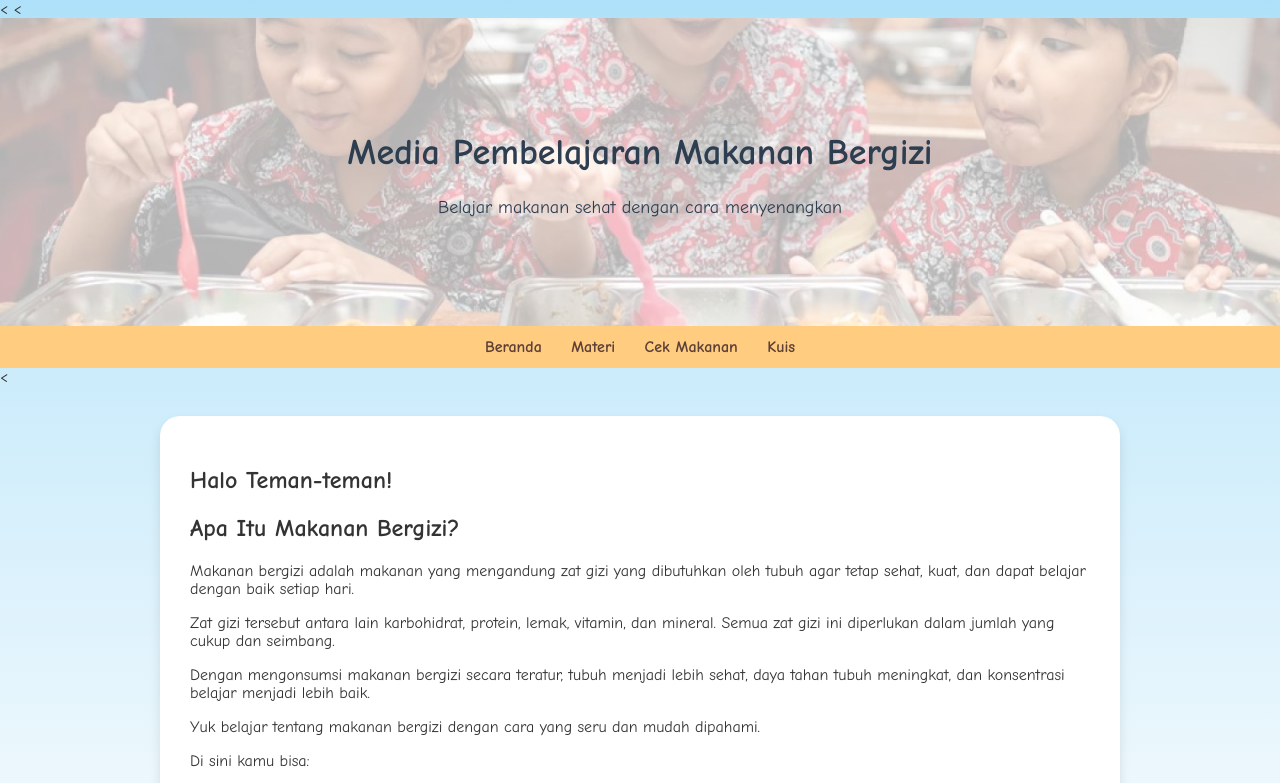
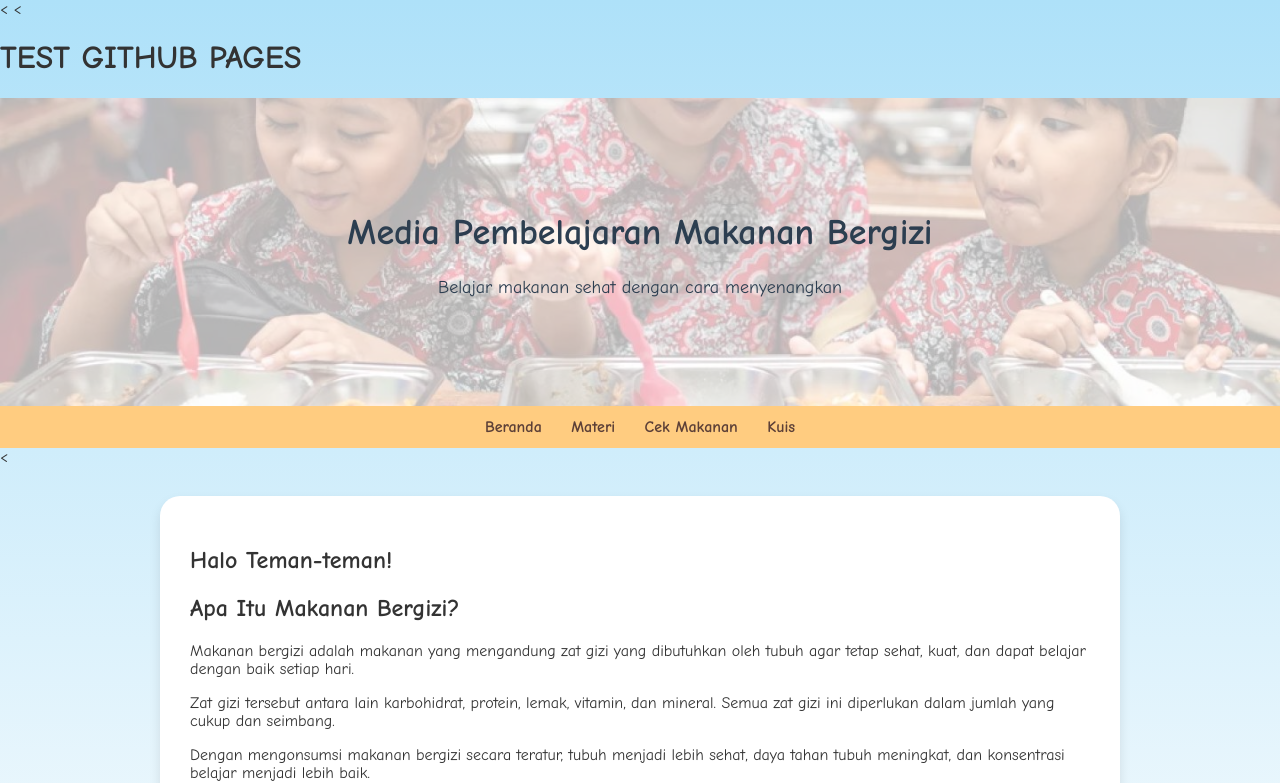
Before and after one commit to Hasanstmr29/media-belajar, a plain HTML site: page index.html in a window 1280 px wide. Shown: the top 783 px of the page. Drawn offline with Linux system fonts and the light colour scheme; files that its build step writes are made by us from their sources; files whose address does not match are found by name.

Commit message:
Update index.html

```diff
--- a/index.html
+++ b/index.html
@@ -6,7 +6,7 @@
     <link rel="stylesheet" href="css/style.css">
 </head>
 <<body>
-
+<h1>TEST GITHUB PAGES</h1>
 <header>
     <h1>Media Pembelajaran Makanan Bergizi</h1>
     <p>Belajar makanan sehat dengan cara menyenangkan</p>
```
